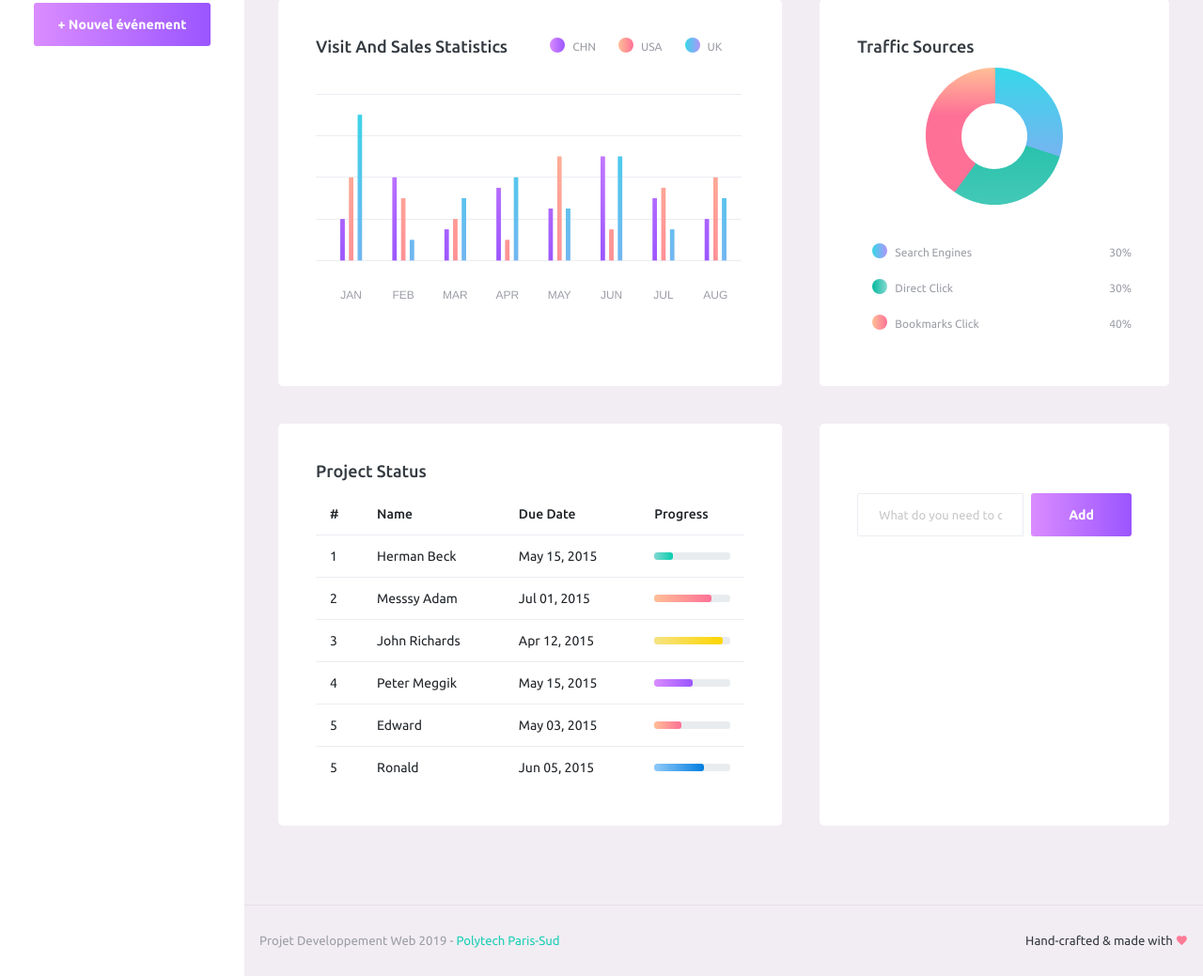
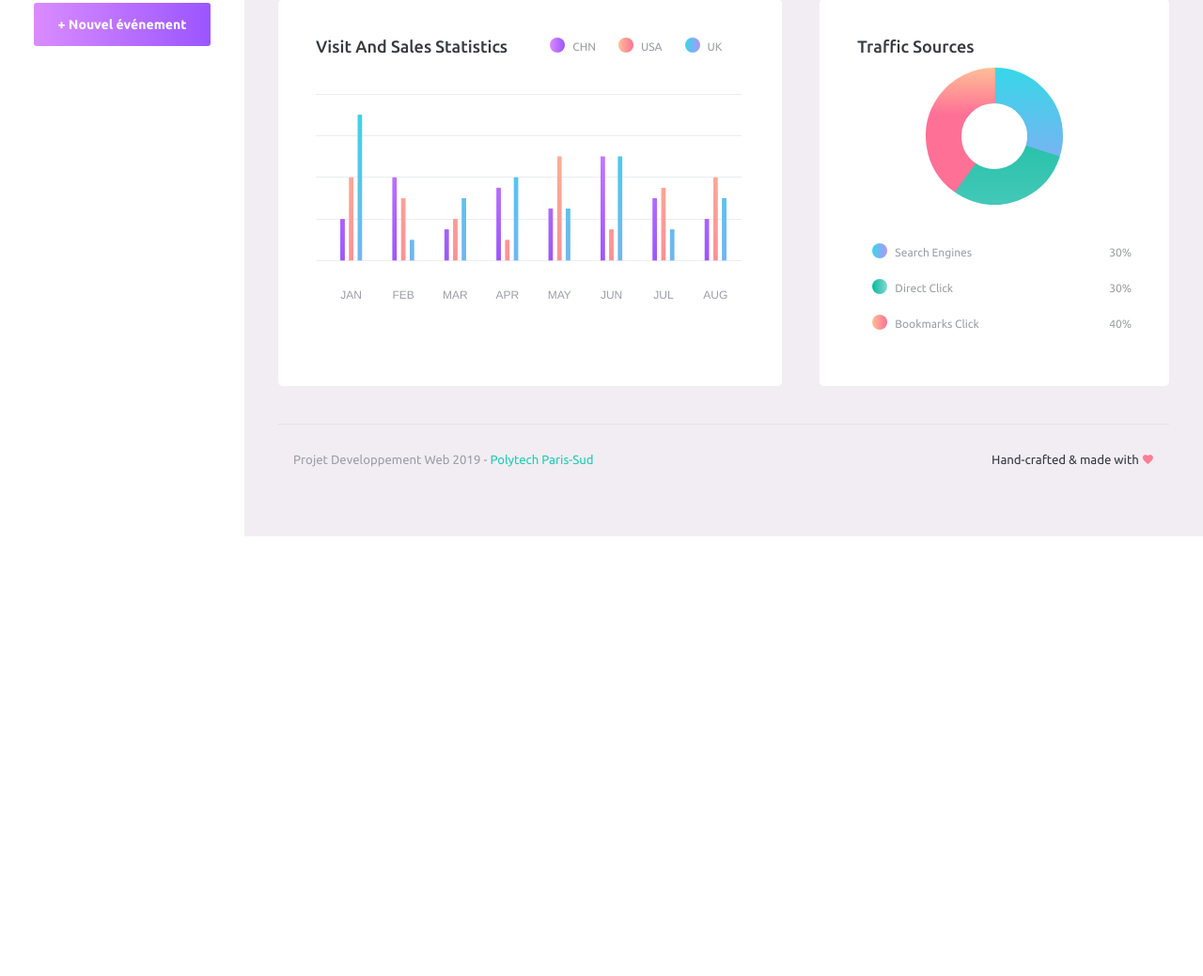
Before and after one commit to StevenK8/PayFriends, a PHP site: page /index.php in a window 1280 px wide. Shown: the part 435-1474 px from the top of the page at 94% size. After the commit the page ends 1006 px from the top, so only its background shows below. Run offline with PHP 8.4, Linux system fonts and the light colour scheme; a user stored in the database is signed in; data comes from the database, SQL or seed files in the repository.

Commit message:
Removed cards on dashboard (no event selected)

```diff
--- a/index.php
+++ b/index.php
@@ -428,8 +428,9 @@ if(isset($_GET["id"])){
                             <td> Dec 3, 2017 </td>
                             <td> WD-12348 </td>
                           </tr> -->
-
-            <div class="row">
+                          <?php
+            if(isset($_GET["id"])){
+              echo '            <div class="row">
               <div class="col-md-7 grid-margin stretch-card">
                 <div class="card">
                   <div class="card-body">
@@ -519,57 +520,14 @@ if(isset($_GET["id"])){
                       <input type="text" class="form-control todo-list-input" placeholder="What do you need to do today?">
                       <button class="add btn btn-gradient-primary font-weight-bold todo-list-add-btn" id="add-task">Add</button>
                     </div>
-                    <!--<div class="list-wrapper">
-                      <ul class="d-flex flex-column-reverse todo-list todo-list-custom">
-                        <li>
-                          <div class="form-check">
-                            <label class="form-check-label">
-                              <input class="checkbox" type="checkbox"> Meeting with Alisa </label>
-                          </div>
-                          <i class="remove mdi mdi-close-circle-outline"></i>
-                        </li>
-                        <li class="completed">
-                          <div class="form-check">
-                            <label class="form-check-label">
-                              <input class="checkbox" type="checkbox" checked> Call John </label>
-                          </div>
-                          <i class="remove mdi mdi-close-circle-outline"></i>
-                        </li>
-                        <li>
-                          <div class="form-check">
-                            <label class="form-check-label">
-                              <input class="checkbox" type="checkbox"> Create invoice </label>
-                          </div>
-                          <i class="remove mdi mdi-close-circle-outline"></i>
-                        </li>
-                        <li>
-                          <div class="form-check">
-                            <label class="form-check-label">
-                              <input class="checkbox" type="checkbox"> Print Statements </label>
-                          </div>
-                          <i class="remove mdi mdi-close-circle-outline"></i>
-                        </li>
-                        <li class="completed">
-                          <div class="form-check">
-                            <label class="form-check-label">
-                              <input class="checkbox" type="checkbox" checked> Prepare for presentation </label>
-                          </div>
-                          <i class="remove mdi mdi-close-circle-outline"></i>
-                        </li>
-                        <li>
-                          <div class="form-check">
-                            <label class="form-check-label">
-                              <input class="checkbox" type="checkbox"> Pick up kids from school </label>
-                          </div>
-                          <i class="remove mdi mdi-close-circle-outline"></i>
-                        </li>
-                      </ul>
-                    </div>-->
                   </div>
                 </div>
               </div>
             </div>
-          </div>
+          </div>';
+            }
+              ?>
+
           <!-- content-wrapper ends -->
           <!-- partial:partials/_footer.html -->
           <footer class="footer">
```
